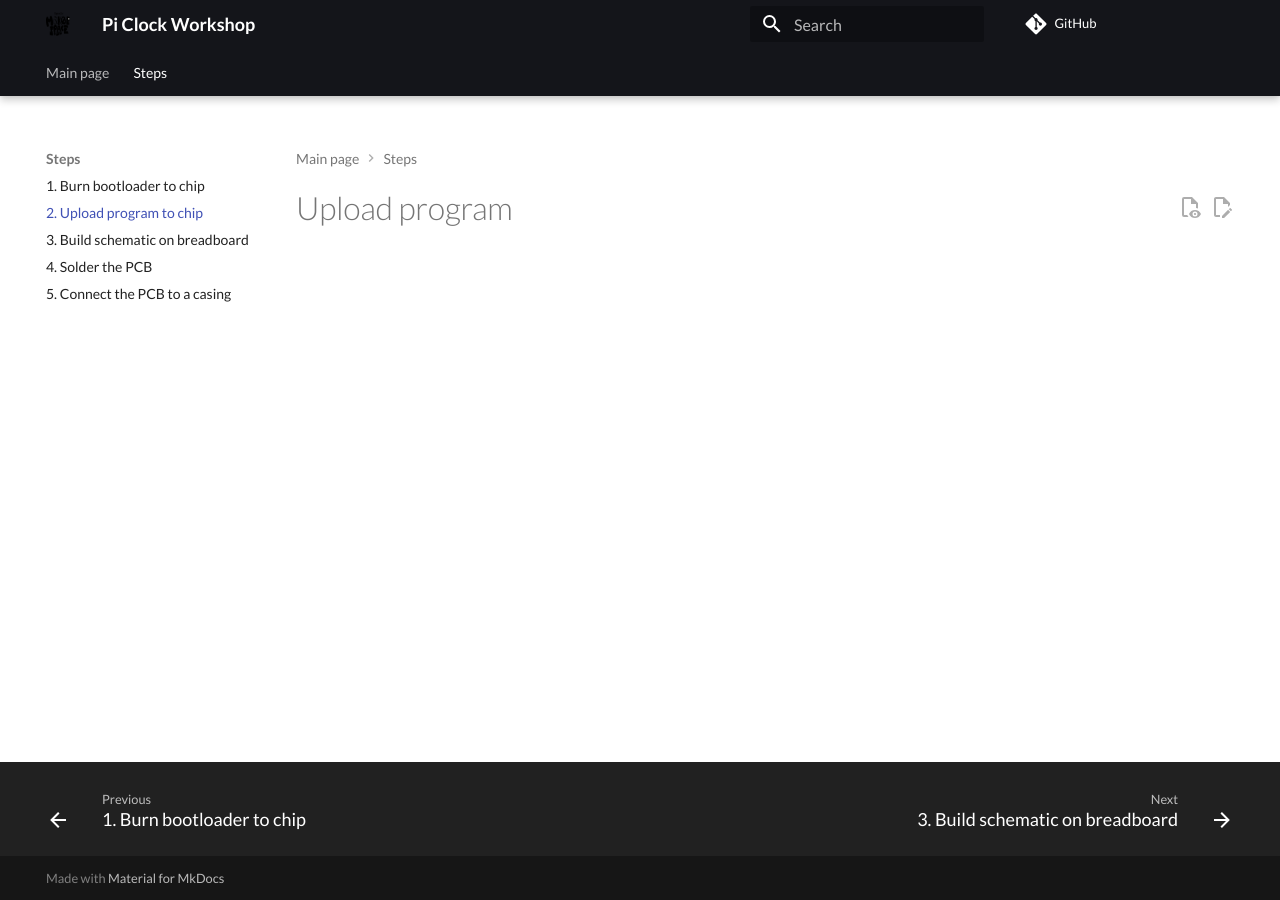
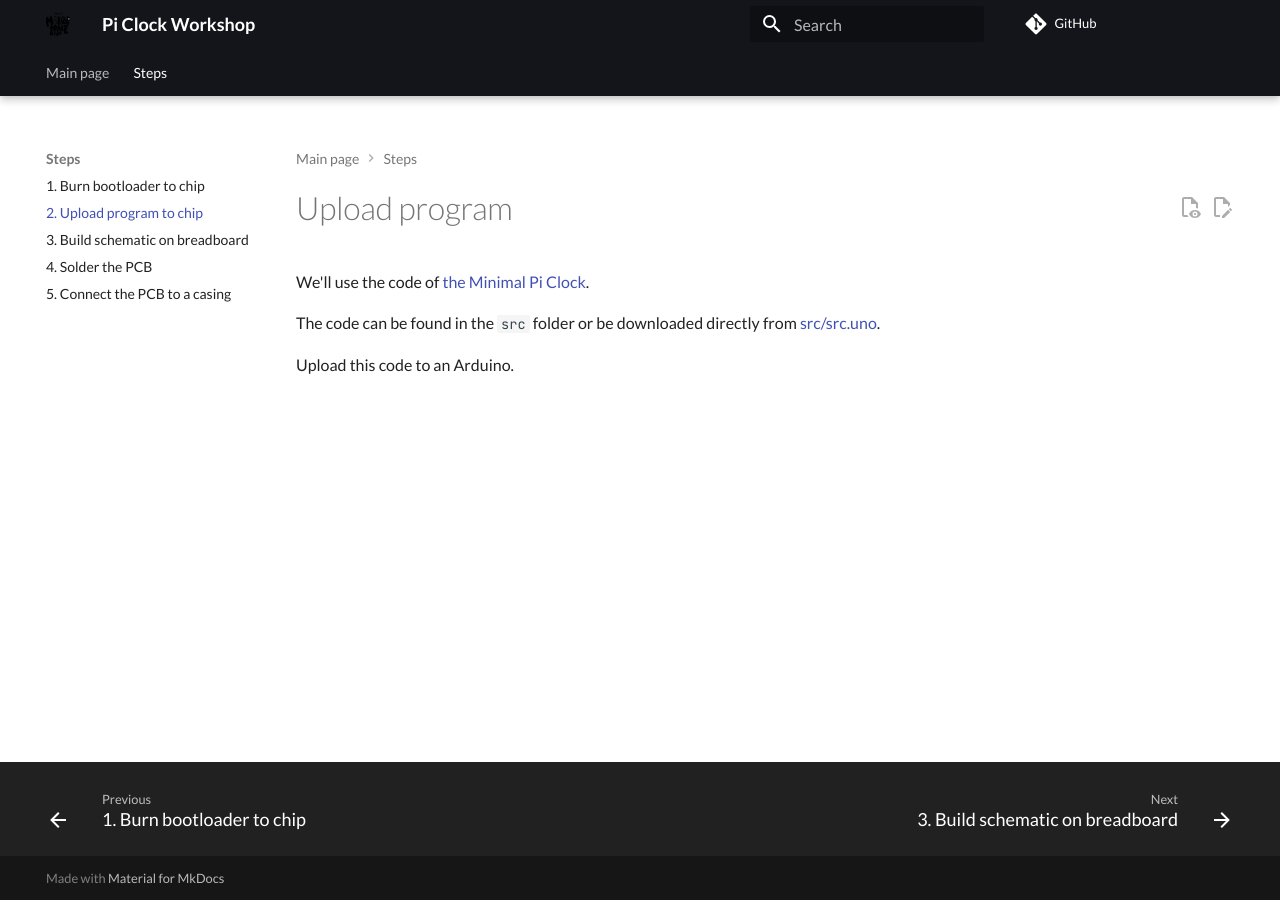
Before and after one commit to richelbilderbeek/build_bare_bone_arduino_machine_workshop, an MkDocs documentation site: the page built from docs/2_upload_program/README.md, in a window 1280 px wide. Built offline with MkDocs 1.6.1 and Material for MkDocs 9.7.7, drawn with Linux system fonts in a browser that asks for light colours; comment, search, counter and statistics services are not loaded.

Commit message:
Add step 2

```diff
--- a/docs/2_upload_program/README.md
+++ b/docs/2_upload_program/README.md
@@ -5,3 +5,12 @@ tags:
 ---
 
 # Upload program
+
+We'll use the code of
+[the Minimal Pi Clock](https://github.com/richelbilderbeek/MinimalPiClock).
+
+The code can be found in the `src` folder or
+be downloaded directly from
+[src/src.uno](https://raw.githubusercontent.com/richelbilderbeek/MinimalPiClock/refs/heads/master/src/src.ino).
+
+Upload this code to an Arduino.
```
